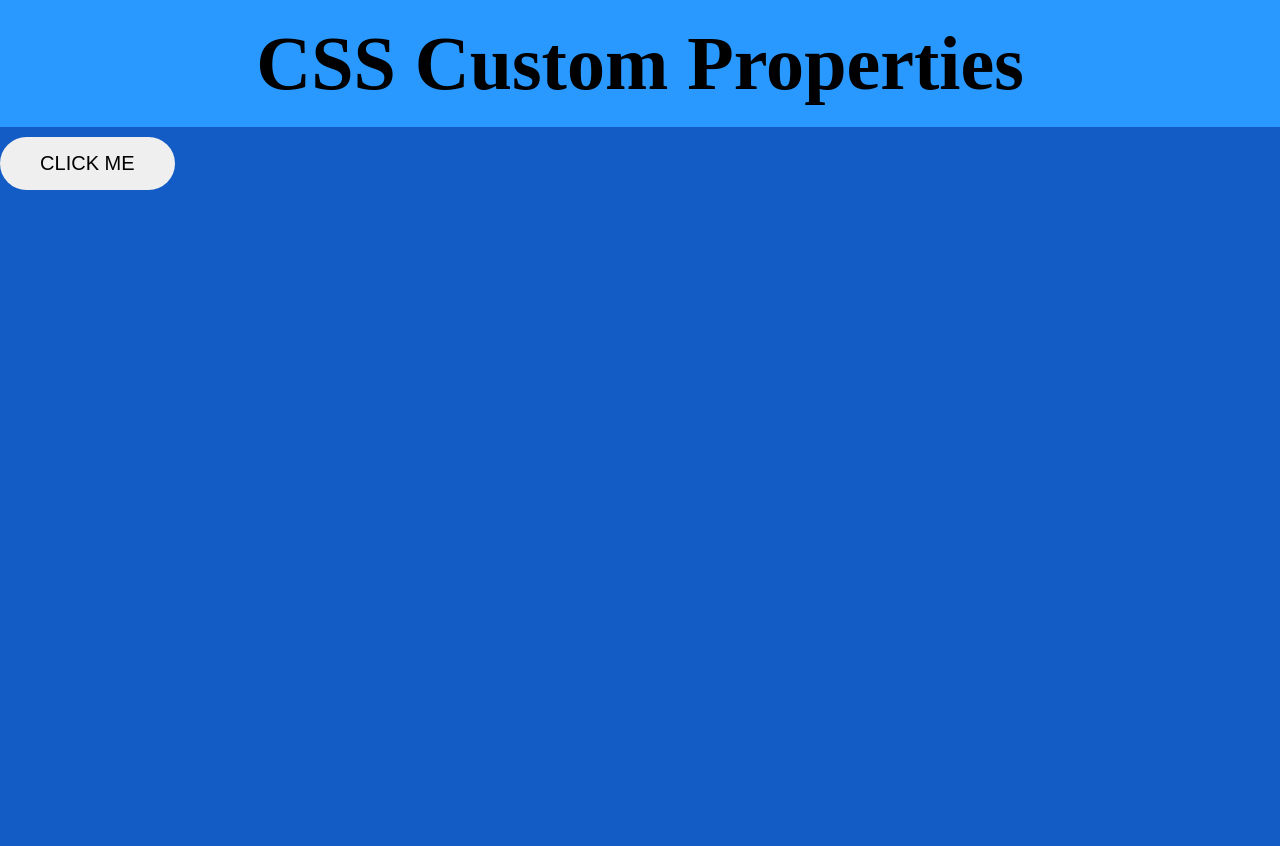
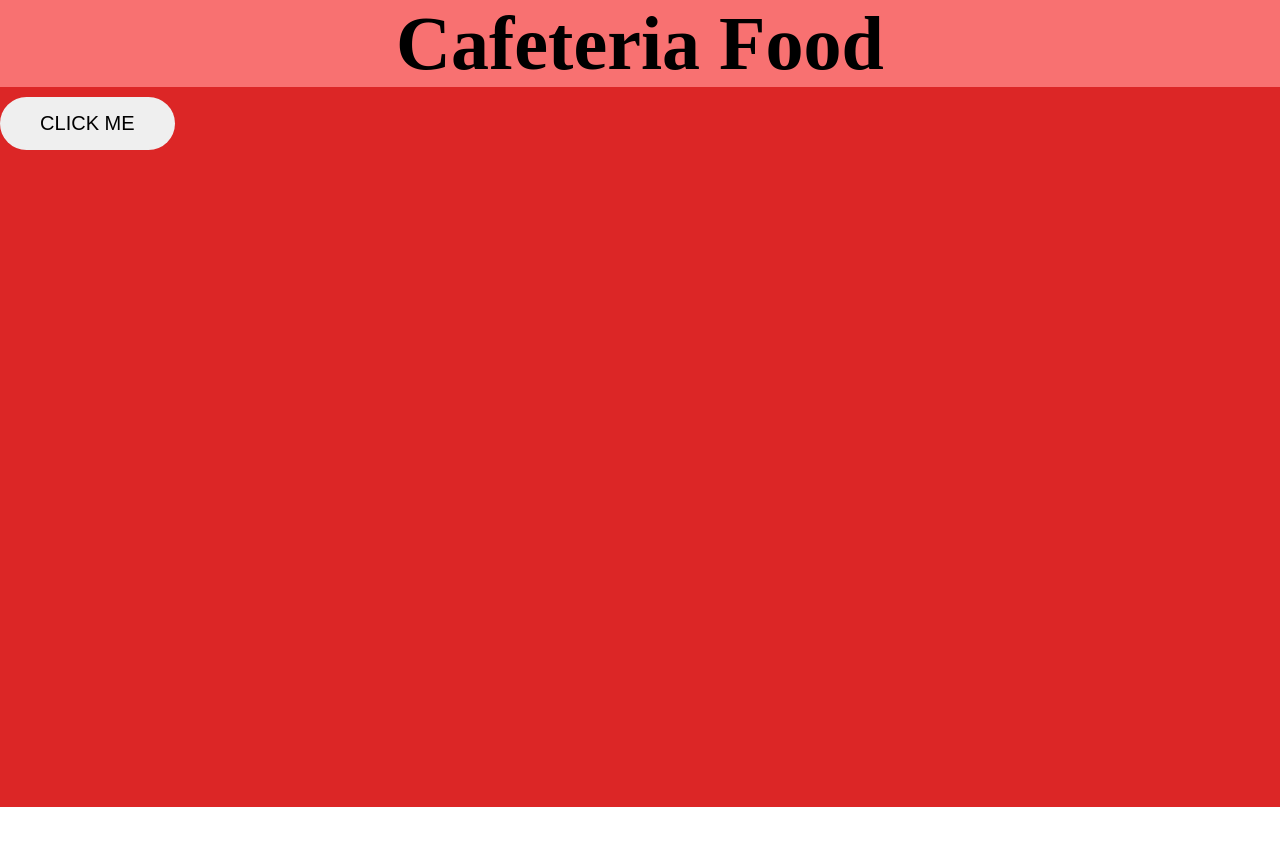
Before and after one commit to staten-island-tech/vite-project-WilliamLi22, a website built with Vite: page vite-project/index.html in a window 1280 px wide. Both pictures are taken after a click on the button "CLICK ME". After the commit the page ends 807 px from the top, so only its background shows below. Built offline with nearby package versions, Linux system fonts and the light colour scheme.

Commit message:
Start to work on theme and find items

```diff
--- a/vite-project/index.html
+++ b/vite-project/index.html
@@ -8,7 +8,7 @@
   </head>
   <body class="cool">
     <!-- <div id="app"></div> -->
-    <h1 class="hero">CSS Custom Properties</h1>
+    <h1 class="hero">Cafeteria Food</h1>
     <div class="main">
       <button class="btn">Click Me</button>
     </div>
--- a/vite-project/js/index.js
+++ b/vite-project/js/index.js
@@ -1,3 +1,9 @@
-document.querySelector(".btn").addEventListener("click", function(){
-    console.log(`works`);
+document.querySelector(".btn").addEventListener("click", function () {
+  if (document.body.classList.contains("cool")) {
+    document.body.classList.add("warm");
+    document.body.classList.remove("cool");
+  } else {
+    document.body.classList.add("cool");
+    document.body.classList.remove("warm");
+  }
 });
--- a/vite-project/js/main.js
+++ b/vite-project/js/main.js
@@ -1,4 +1,5 @@
 import "../styles/style.css";
+import "../js/index.js";
 import { menu } from "./menu";
 import AOS from "aos";
 import "aos/dist/aos.css"; // You can also use <link> for styles
@@ -6,10 +7,6 @@ import "aos/dist/aos.css"; // You can also use <link> for styles
 AOS.init();
 
 console.log(menu);
-
-document.querySelector(".btn").addEventListener("click", function(){
-    console.log(works);
-});
 
 //create an array of object (menu)
 //create function to inject mennu item
--- a/vite-project/js/menu.js
+++ b/vite-project/js/menu.js
@@ -3,7 +3,7 @@ const menu = [
     name: "Pizza Slice",
     vegetarian: true,
     price: 2.0,
-    img: "https://images.unsplash.com/photo-1513104890138-7c749659a591?ixlib=rb-1.2.1&ixid=eyJhcHBfaWQiOjEyMDd9&auto=format&fit=crop&w=1050&q=80",
+    img: "https://www.nydailynews.com/resizer/sPZblgK2aPHbgC-gWZ7jkTSlmFc=/800x0/filters:format(jpg):quality(70)/arc-anglerfish-arc2-prod-tronc.s3.amazonaws.com/public/WVZZD65OMDTBSCJNHGAYFCGHSU.jpg",
     inStock: true,
   },
   {
--- a/vite-project/styles/style.css
+++ b/vite-project/styles/style.css
@@ -1,4 +1,4 @@
-@import url(variables.css);
+/* @import url(variables.css); */
 
 html, body,*{
     margin: 0;
--- a/vite-project/styles/variables.css
+++ b/vite-project/styles/variables.css
@@ -1,7 +1,7 @@
-body {
+/* body {
     background-color: var(--light-blue);
-  }
-h1,h2,h3,h4,h5,h6{
+  }  */
+/* h1,h2,h3,h4,h5,h6{
     text-align: center;
     margin: 2rem;
-}
+} */
```
